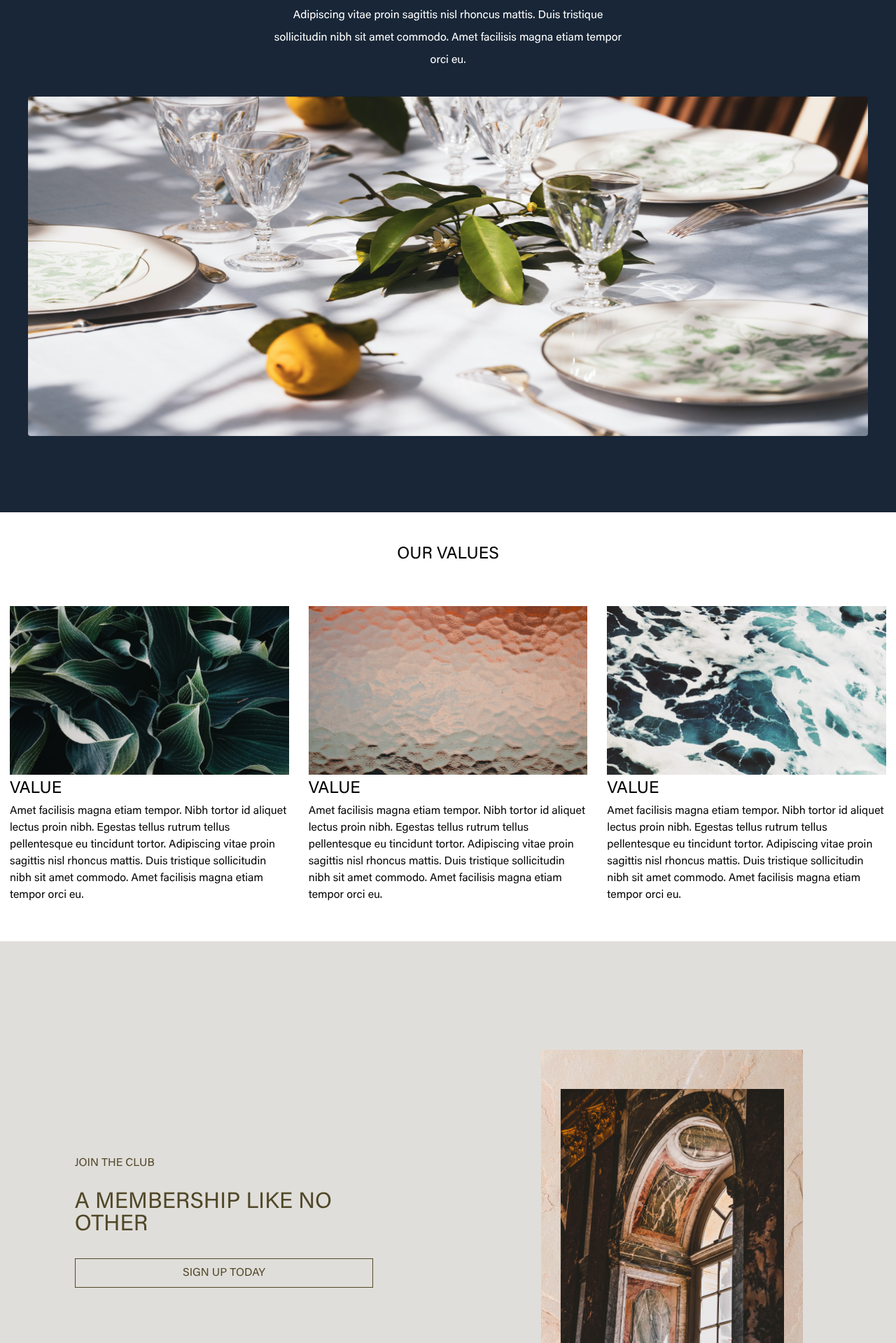
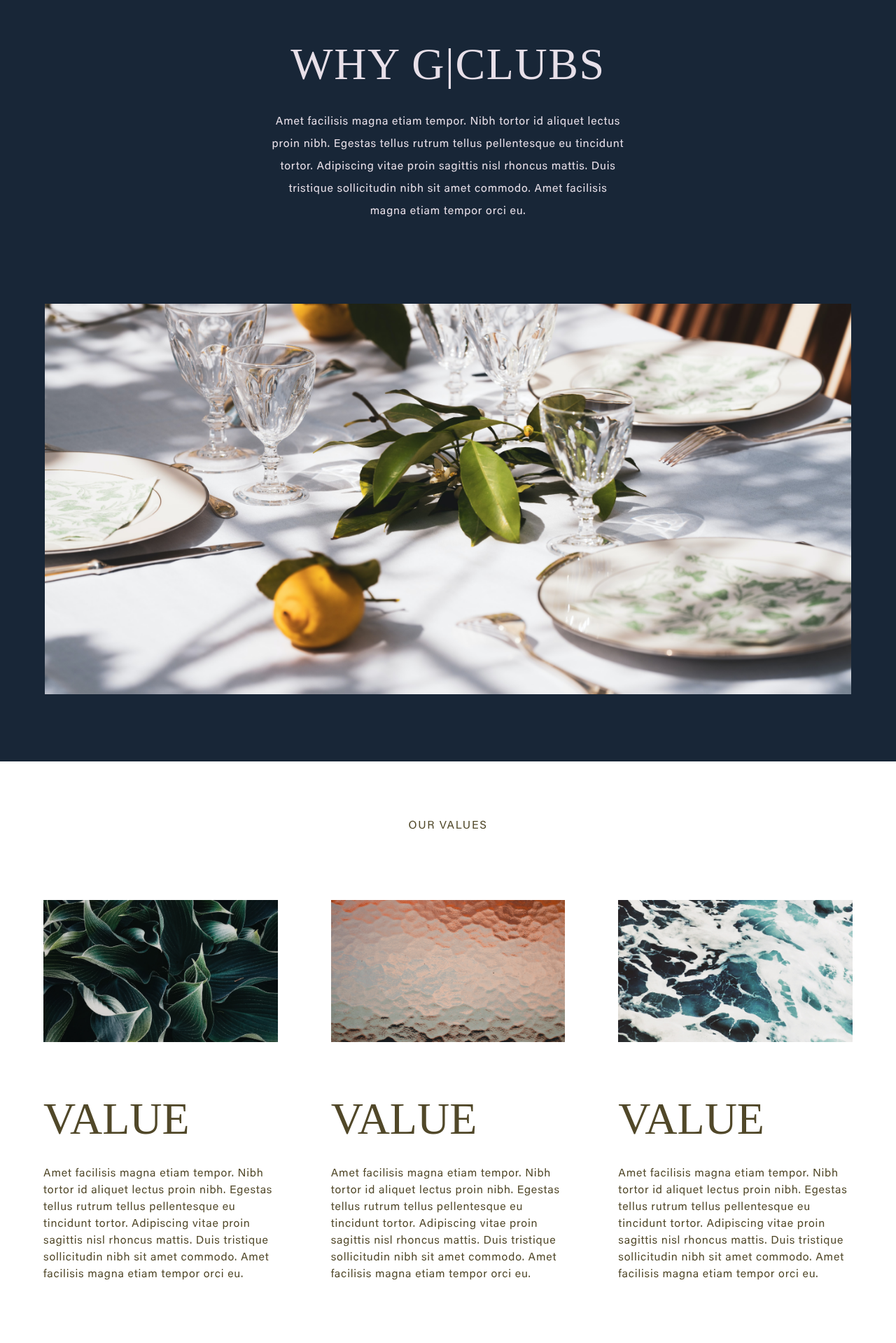
Before and after one commit to tayyabshahid7/Gclub, a Nuxt app: page /club in a window 1280 px wide. Shown: the part 2621-4540 px from the top of the page at 70% size. Built offline with nearby package versions, Linux system fonts and the light colour scheme; a web font is replaced by a local one.

Commit message:
clean up club page

```diff
--- a/routes/club-page/join-club/index.vue
+++ b/routes/club-page/join-club/index.vue
@@ -1,27 +1,28 @@
 <template>
-  <div class="bg-color h-screen">
+  <div class="bg-app-secondary-gray h-screen">
     <div class="grid grid-rows-1 grid-cols-2 h-full">
       <div class="m-auto block items-center justify-center uppercase w-2/3">
-        <p class="mb-7 text-club-color">join the club</p>
-        <h1
-          class="text-left text-xl text-white overflow-hidden text-club-color leading-none"
+        <p class="mb-7 text-club-color font-acumin tracking-widest mb-24">
+          join the club
+        </p>
+        <p
+          class="text-left text-2xl font-thin tracking-wider text-white overflow-hidden font-ivy-presto text-club-color leading-none mb-20"
         >
-          a membership like no other
-        </h1>
+          a membership <br />
+          like no other
+        </p>
         <button
-          class="w-full text-sm mt-8 py-1 px-8 bg-transparent border border-inherit text-club-color"
+          class="w-3/4 text-sm mt-8 py-3 px-8 bg-transparent border-2 border-inherit font-acumin font-bold tracking-widest text-club-color"
         >
           SIGN UP TODAY
         </button>
       </div>
-      <div class="flex items-center justify-center">
-        <div class="flex items-center justify-center w-7/12 py-14 imgTest">
-          <img
-            class="m-auto max-w-xs max-h-96 h-full w-full object-cover"
-            src="../../../assets/images/club/club-footer.png"
-            alt=""
-          />
-        </div>
+      <div class="flex items-center justify-center w-3/4">
+        <img
+          class="h-full w-full object-contain"
+          src="~/assets/images/club-footer.png"
+          alt=""
+        />
       </div>
     </div>
   </div>
@@ -33,14 +34,4 @@ export default {
 };
 </script>
 
-<style scoped>
-.imgTest {
-  background: url("../../../assets/images/club/club-footer-outer.png");
-}
-.img2 {
-  max-height: 300px;
-}
-.bg-color {
-  background-color: #e0deda;
-}
-</style>
+<style scoped></style>
--- a/routes/club-page/values-section/index.vue
+++ b/routes/club-page/values-section/index.vue
@@ -1,15 +1,27 @@
 <template>
-  <div class="my-10">
-    <div class="text-center content-center justify-center lg:mb-10 md:mb-5">
-      <h1 class="uppercase text-lg">our values</h1>
+  <div class="my-20">
+    <div class="text-center content-center justify-center lg:mb-20 md:mb-10">
+      <h1
+        class="uppercase text-md tracking-widest text-club-color font-acumin text-widest"
+      >
+        our values
+      </h1>
     </div>
-    <div class="container flex flex-wrap mx-auto">
+    <div class="flex flex-wrap justify-center space-x-12 mx-12">
       <div
         class="w-full p-2 lg:w-1/3 md:w-1/3 overflow-hidden flex flex-1 flex-col justify-evenly p-3.5 min-w-0"
       >
-        <img src="../../../assets/images/club/value-1.png" alt="image" />
-        <h1 class="text-lg uppercase">Value</h1>
-        <p>
+        <img
+          src="../../../assets/images/club/value-1.png"
+          alt="image"
+          class="mb-20"
+        />
+        <p
+          class="text-2xl font-thin uppercase text-club-color font-ivy-presto mb-9"
+        >
+          Value
+        </p>
+        <p class="font-acumin text-club-color tracking-wider">
           Amet facilisis magna etiam tempor. Nibh tortor id aliquet lectus proin
           nibh. Egestas tellus rutrum tellus pellentesque eu tincidunt tortor.
           Adipiscing vitae proin sagittis nisl rhoncus mattis. Duis tristique
@@ -20,9 +32,15 @@
       <div
         class="w-full p-2 lg:w-1/3 md:w-1/3 overflow-hidden flex flex-1 flex-col justify-evenly p-3.5 min-w-0"
       >
-        <img src="../../../assets/images/club/value-2.png" alt="image" />
-        <h1 class="text-lg uppercase">Value</h1>
-        <p>
+        <img
+          src="../../../assets/images/club/value-2.png"
+          alt="image"
+          class="mb-20"
+        />
+        <p
+          class="text-2xl font-thin uppercase text-club-color font-ivy-presto mb-9"
+        >Value</p>
+        <p class="font-acumin text-club-color tracking-wider">
           Amet facilisis magna etiam tempor. Nibh tortor id aliquet lectus proin
           nibh. Egestas tellus rutrum tellus pellentesque eu tincidunt tortor.
           Adipiscing vitae proin sagittis nisl rhoncus mattis. Duis tristique
@@ -33,9 +51,17 @@
       <div
         class="w-full p-2 lg:w-1/3 md:w-1/3 overflow-hidden flex flex-1 flex-col justify-evenly p-3.5 min-w-0"
       >
-        <img src="../../../assets/images/club/value-3.png" alt="image" />
-        <h1 class="text-lg uppercase">Value</h1>
-        <p>
+        <img
+          src="../../../assets/images/club/value-3.png"
+          alt="image"
+          class="mb-20"
+        />
+        <p
+          class="text-2xl font-thin uppercase text-club-color font-ivy-presto mb-9"
+        >
+          Value
+        </p>
+        <p class="font-acumin text-club-color tracking-wider">
           Amet facilisis magna etiam tempor. Nibh tortor id aliquet lectus proin
           nibh. Egestas tellus rutrum tellus pellentesque eu tincidunt tortor.
           Adipiscing vitae proin sagittis nisl rhoncus mattis. Duis tristique
--- a/routes/club-page/values/index.vue
+++ b/routes/club-page/values/index.vue
@@ -2,12 +2,22 @@
   <div class="bg-value-color text-white h-full w-full">
     <!-- <img class="object-fill" src="../../../assets/images/club/our-value.png" /> -->
     <div
-      class="container flex flex-wrap mx-auto text-center content-center justify-center"
+      class="flex flex-wrap mx-auto text-center content-center justify-center"
     >
-      <h1 class="text-sm uppercase p-9">our values</h1>
+      <h1
+        class="text-sm uppercase font-acumin tracking-widest text-app-wash p-9 mt-20 mb-20"
+      >
+        our values
+      </h1>
       <div class="table text-center content-center justify-center my-9">
-        <h1 class="text-lg uppercase">why g|clubs</h1>
-        <p class="w-9/12 lg:w-2/5 mx-auto text-sm">
+        <p
+          class="text-2xl uppercase font-ivy-presto font-thin tracking-wide text-app-wash mb-9"
+        >
+          why g|clubs
+        </p>
+        <p
+          class="w-9/12 lg:w-2/5 mx-auto text-sm font-acumin tracking-wider text-app-wash mb-20"
+        >
           Amet facilisis magna etiam tempor. Nibh tortor id aliquet lectus proin
           nibh. Egestas tellus rutrum tellus pellentesque eu tincidunt tortor.
           Adipiscing vitae proin sagittis nisl rhoncus mattis. Duis tristique
@@ -15,10 +25,10 @@
           orci eu.
         </p>
       </div>
-      <div class="object-cover overflow-hidden px-10 pb-3">
+      <div class="w-full px-16 mb-24">
         <img
-          class="lg:h-5/6 w-full rounded"
-          src="../../../assets/images/club/our-value.png"
+          class="w-full object-contain"
+          src="~/assets/images/club/our-value.png"
           alt="image"
         />
       </div>
--- a/routes/experience/events/index.vue
+++ b/routes/experience/events/index.vue
@@ -1,5 +1,5 @@
 <template>
-  <main class="lg:my-6 px-5 bg-app-secondary-grey">
+  <main class="lg:my-6 px-5 bg-app-secondary-gray">
     <div
       class="pt-14 md:pt-24 md:mx-3 my-5 text-xs uppercase text-app-rose font-acumin"
     >
--- a/tailwind.config.js
+++ b/tailwind.config.js
@@ -13,7 +13,7 @@ export default {
       "app-rose": "#5C2F42",
       "app-charcoal": "#242625",
       "app-loader": "#222428",
-      "app-secondary-grey": "#E0DEDA",
+      "app-secondary-gray": "#E0DEDA",
       "value-color": "#182637",
       "club-color": "#514829",
     },
```
Also changed, not shown: assets/images/club-footer.png (added), assets/images/club/club-footer.png (deleted).
